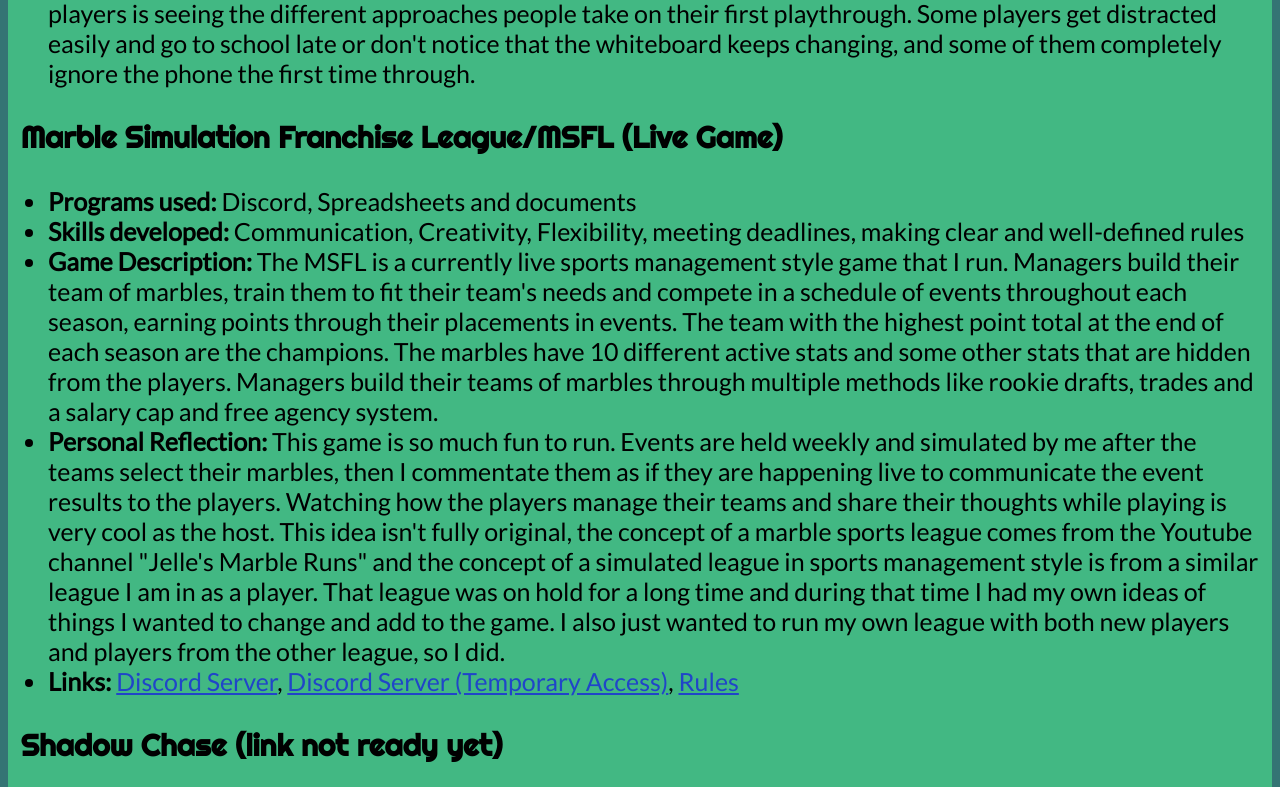
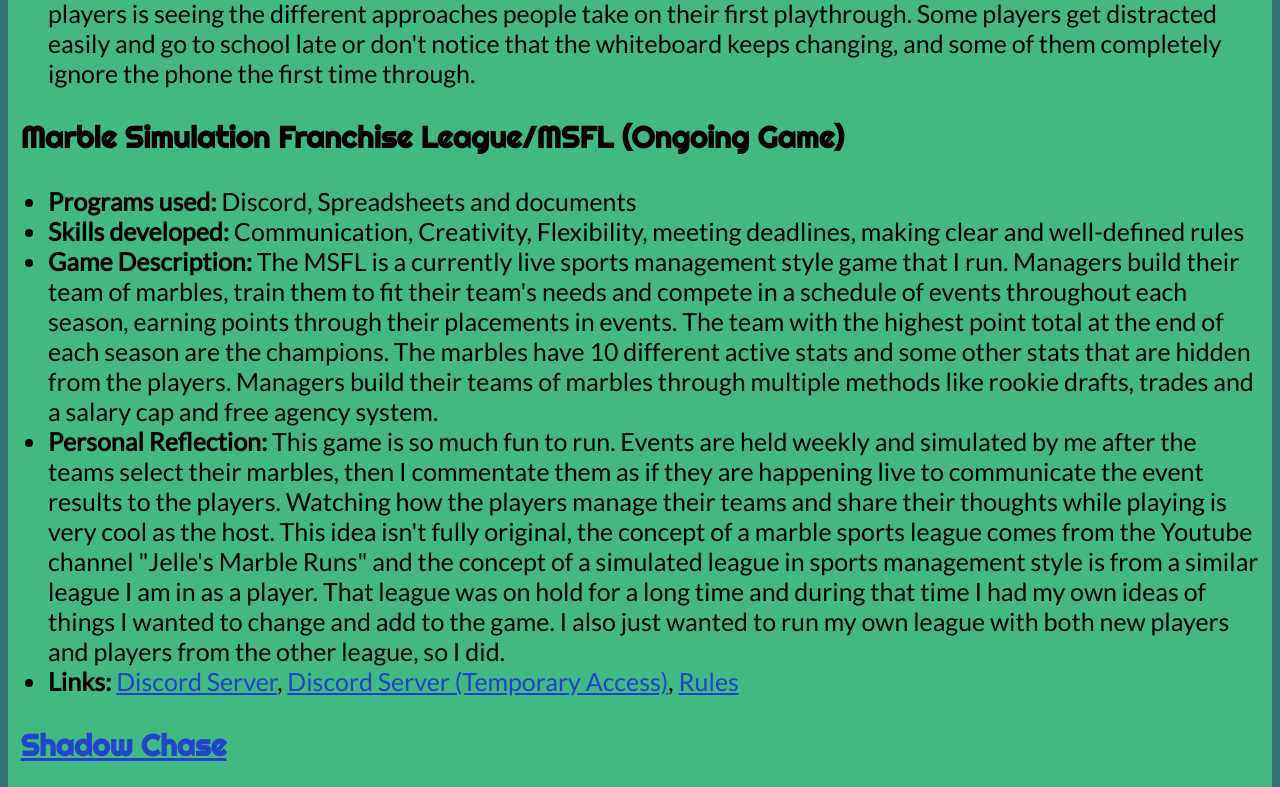
Before and after one commit to SamM922/portfolio, a plain HTML site: page Projects.html in a window 1280 px wide. Shown: the part 973-1760 px from the top of the page. Drawn offline with nearby package versions, Linux system fonts and the light colour scheme.

Commit message:
Shadow Chase Link, MSFL Wording Change

```diff
--- a/Projects.html
+++ b/Projects.html
@@ -34,7 +34,7 @@
 			</ul>
 		</div>
 		<div>
-			<h3>Marble Simulation Franchise League/MSFL (Live Game)</h3>
+			<h3>Marble Simulation Franchise League/MSFL (Ongoing Game)</h3>
 			<ul>
 				<li><b>Programs used:</b> Discord, Spreadsheets and documents</li>
 				<li><b>Skills developed:</b> Communication, Creativity, Flexibility, meeting deadlines, making clear and well-defined rules</li>
@@ -44,7 +44,7 @@
 			</ul>
 		</div>
 		<div>
-			<h3><!--<a href="" target="_blank">-->Shadow Chase</a> (link not ready yet)</h3>
+			<h3><a href="https://drive.google.com/drive/folders/1CmEkR3JyVsdelXQse3bzGet1TWrQblXf?usp=sharing" target="_blank">Shadow Chase</a></h3>
 			<ul>
 				<li><b>Programs used:</b> Unity</li>
 				<li><b>Skills developed:</b> Production skills/Group Management, Running Playtests, Mechanic design, C# Coding, Teamwork</li>
```
